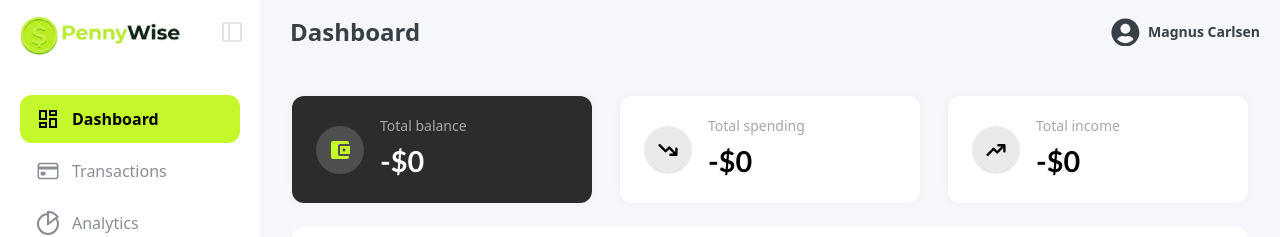
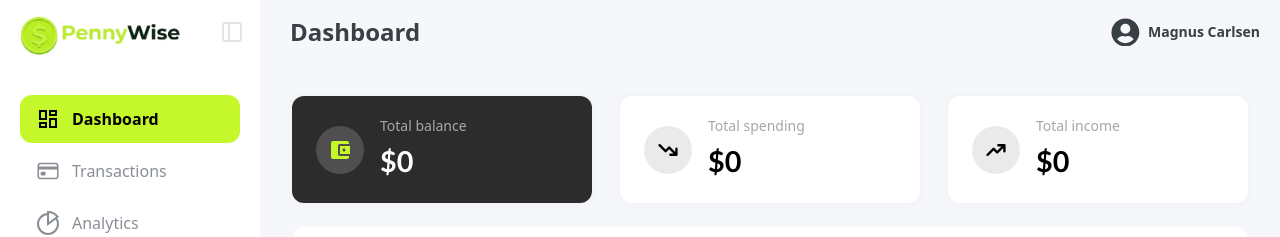
Before and after one commit to hamza-30/pennywise-financial-management-app, a React (Vite) app: page / in a window 1280 px wide. Shown: the top 237 px of the page. Built offline with nearby package versions, Linux system fonts and the light colour scheme; no server answers; sample sign-in values are in the browser's storage.

Commit message:
feat(DashboardStatsCard): format amount display for better readability

```diff
--- a/src/components/DashboardStatsCard.jsx
+++ b/src/components/DashboardStatsCard.jsx
@@ -4,6 +4,12 @@ import { HiTrendingUp } from "react-icons/hi";
 import { HiTrendingDown } from "react-icons/hi";
 
 function DashboardStatsCard({description, amount}) {
+    const numericAmount = Number(amount || 0)
+    const formattedAmount = Math.abs(numericAmount).toLocaleString(undefined, {
+    minimumFractionDigits: 0,
+    maximumFractionDigits: 2,
+    });
+
   return (
     <div
         className={`flex-1 flex items-center justify-start gap-x-4 px-6 py-5 rounded-xl shadow-[0_0px_8px_rgba(0,0,0,0.04)]
@@ -19,7 +25,7 @@ function DashboardStatsCard({description, amount}) {
             <div className={`text-[#a8a7a7] text-sm font-medium`}>{description}</div>
             <div className={`text-[1.8rem] font-semibold font-[Calibri]
             ${description == "Total balance" && "text-white"}
-            `}>{amount > 0 ? `$${amount}`: `-$${Math.abs(amount)}`}</div>
+            `}>{numericAmount >= 0 ? `$${formattedAmount}` : `-$${formattedAmount}`}</div>
         </div>
     </div>
   )
--- a/src/pages/Dashboard.jsx
+++ b/src/pages/Dashboard.jsx
@@ -11,19 +11,19 @@ function Dashboard() {
   const { transactions } = useTransactions();
   const [initialBalance, setInitialBalance] = useState(0)
 
-  const income = Number( (transactions.filter((trans) => trans.type == "Income").filter((trans) => {
+  const income = transactions.filter((trans) => trans.type == "Income").filter((trans) => {
     let transDate = new Date(trans.date)
     let today = new Date()
 
     return transDate.getMonth() == today.getMonth()
-  }).reduce((acc, trans) => acc + trans.amount, 0)).toFixed(2) )
+  }).reduce((acc, trans) => acc + trans.amount, 0)
 
-  const expense = Number( (transactions.filter((trans) => trans.type == "Expense").filter((trans) => {
+  const expense = transactions.filter((trans) => trans.type == "Expense").filter((trans) => {
     let transDate = new Date(trans.date)
     let today = new Date()
 
     return transDate.getMonth() == today.getMonth()
-  }).reduce((acc, trans) => acc + trans.amount, 0)).toFixed(2) )
+  }).reduce((acc, trans) => acc + trans.amount, 0)
 
   const filteredTransactions = transactions
     .sort((a, b) => {
```
